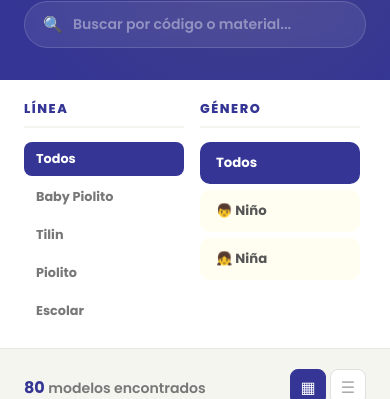
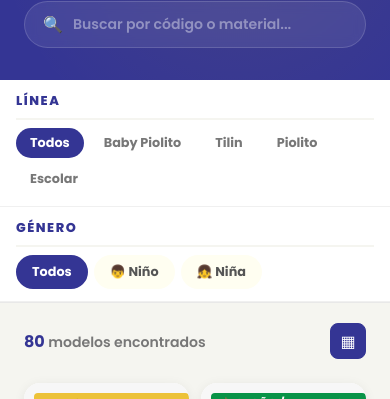
Before and after one commit to KevinChavez025/ZAPATILLAS, an Angular app: page /productos in a window 390 px wide. Shown: the part 302-701 px from the top of the page. Built offline with nearby package versions, Linux system fonts and the light colour scheme.

Commit message:
moficaiones del responsive

```diff
--- a/src/app/Pages/home/home.css
+++ b/src/app/Pages/home/home.css
@@ -529,7 +529,7 @@
 
 /* ─── CONTACT ─── */
 .contact-section {
-  background: var(--navy); padding: 60px 52px; text-align: center;
+  background: var(--navy); padding: 90px 52px; text-align: center;
   position: relative; overflow: hidden;
 }
 .contact-section::before {
@@ -542,14 +542,31 @@
   color: rgba(255,255,255,.025); top: 50%; left: 50%; transform: translate(-50%,-50%);
   pointer-events: none; white-space: nowrap; letter-spacing: .1em;
 }
+/* Patrón de puntos decorativos */
+.contact-dots {
+  position: absolute; inset: 0; pointer-events: none; z-index: 0;
+  background-image: radial-gradient(circle, rgba(255,255,255,.06) 1px, transparent 1px);
+  background-size: 28px 28px;
+}
 .contact-glow {
-  position: absolute; width: 500px; height: 500px;
-  background: radial-gradient(circle, rgba(236,194,56,.07), transparent 70%);
+  position: absolute; width: 600px; height: 600px;
+  background: radial-gradient(circle, rgba(236,194,56,.09), transparent 70%);
   top: 50%; left: 50%; transform: translate(-50%,-50%); border-radius: 50%; pointer-events: none;
 }
+.contact-inner {
+  position: relative; z-index: 2; max-width: 680px; margin: 0 auto;
+}
+.contact-eyebrow {
+  font-size: 1.1rem; font-weight: 800; letter-spacing: .25em;
+  text-transform: uppercase; color: var(--yellow);
+  margin-bottom: 20px; display: block;
+}
 .contact-sub {
-  color: rgba(255,255,255,.6); font-size: .95rem; font-weight: 600;
-  max-width: 500px; margin: 0 auto 40px; line-height: 1.75; position: relative; z-index: 2;
+  color: rgba(255,255,255,.65); font-size: 1rem; font-weight: 500;
+  max-width: 500px; margin: 0 auto 48px; line-height: 1.8; position: relative; z-index: 2;
+}
+.contact-btns {
+  display: flex; align-items: center; justify-content: center; gap: 16px; flex-wrap: wrap;
 }
 .wa-big {
   display: inline-flex; align-items: center; gap: 12px;
@@ -560,10 +577,14 @@
 }
 .wa-big svg { width: 26px; height: 26px; fill: white; flex-shrink: 0; }
 .wa-big:hover { transform: translateY(-4px); box-shadow: 0 18px 45px rgba(37,211,102,.5); }
-.wa-number {
-  display: block; margin-top: 22px; font-family: var(--font-title), sans-serif;
-  font-size: 2rem; color: var(--yellow); letter-spacing: .1em; position: relative; z-index: 2;
+.btn-catalog {
+  display: inline-flex; align-items: center; gap: 8px;
+  border: 2px solid rgba(255,255,255,.3); color: white; padding: 17px 36px; border-radius: 50px;
+  font-size: 1rem; font-weight: 800; text-decoration: none;
+  transition: border-color .2s, background .2s, transform .2s;
+  position: relative; z-index: 2;
 }
+.btn-catalog:hover { border-color: var(--yellow); color: var(--yellow); transform: translateY(-4px); }
 
 /* ─── STORES ─── */
 .stores-section { background: var(--cream); }
@@ -839,6 +860,7 @@
   .hero-kid-img { height: 340px; max-height: 100%; }  .section { padding: 44px 24px; }
   .cats-grid { grid-template-columns: 1fr 1fr; }
   .about-band { grid-template-columns: 1fr; }
+  .about-visual { display: none; }
   .features-grid { grid-template-columns: 1fr 1fr; }
   .store-card { grid-template-columns: 1fr; }
   .store-right { padding: 40px 32px; }
--- a/src/app/Pages/home/home.html
+++ b/src/app/Pages/home/home.html
@@ -4,8 +4,8 @@
     <span class="eyebrow eyebrow-lg">Fábrica Mayorista Peruana</span>
 
     <h1 class="hero-title">
-      Tu marca,<br>
-      <span class="yl">nuestra fábrica</span>
+      Primeros pasos,<br>
+      <span class="yl">para siempre</span>
     </h1>
 
     <p class="hero-sub">
@@ -80,7 +80,7 @@
   <div class="cats-grid">
     @for (cat of categorias; track cat.nombre; let i = $index) {
       <div
-        class="cat rise"
+        class="cat slide-right"
         [class]="'d' + (i+1)"
         (click)="irAColeccion(cat.linea)"
         role="button"
@@ -141,7 +141,7 @@
 <!-- ═══════════════════════════════════════════ FEATURES ═══ -->
 <section class="section features-section">
   <div class="rise" style="text-align:center">
-    <span class="sec-eyebrow" style="display:block;text-align:center">¿Por qué elegirnos?</span>
+    <span class="sec-eyebrow no-dash eyebrow-xl" style="display:block;text-align:center">¿Por qué elegirnos?</span>
     <h2 class="sec-title" style="text-align:center">
       Lo que nos hace <span class="nv">diferentes</span>
     </h2>
@@ -262,19 +262,27 @@
 <!-- ═══════════════════════════════════════════ CONTACT ═══ -->
 <section class="contact-section" id="contacto">
   <div class="contact-glow"></div>
-  <span class="sec-eyebrow no-dash" style="color:var(--yellow);display:block;text-align:center">Contáctanos</span>
+  <div class="contact-dots"></div>
+
+  <div class="contact-inner">
+    <h3 class="contact-eyebrow">Contáctanos</h3>
     <h2 class="sec-title rise" style="color:white;text-align:center">
       ¿Listo para hacer<br>tu pedido mayorista?
     </h2>
     <p class="contact-sub rise">
       Escríbenos por WhatsApp, te enviamos el catálogo completo, cotizamos tu pedido y coordinamos el envío a tu país.
     </p>
-  <a [href]="(waBase + 'Hola!%20Me%20interesa%20el%20calzado%20Piolito') | sanitizeUrl"
-    class="wa-big rise" target="_blank" rel="noopener">
+    <div class="contact-btns rise">
+      <a [href]="(waBase + 'Hola!%20Quiero%20hacer%20un%20pedido%20mayorista%20de%20Piolito') | sanitizeUrl"
+        class="wa-big" target="_blank" rel="noopener">
         <svg viewBox="0 0 24 24"><path [attr.d]="waIcon"/></svg>
         Escribir por WhatsApp
       </a>
-  <span class="wa-number">+51 977 938 796</span>
+      <a routerLink="/productos" class="btn-catalog">
+        Ver Catálogo →
+      </a>
+    </div>
+  </div>
 </section>
 
 
--- a/src/app/Pages/home/home.ts
+++ b/src/app/Pages/home/home.ts
@@ -109,7 +109,7 @@ export class Home implements AfterViewInit {
         if (e.isIntersecting) { e.target.classList.add('on'); io.unobserve(e.target); }
       });
     }, { threshold: 0.1 });
-    document.querySelectorAll('.rise').forEach(el => io.observe(el));
+    document.querySelectorAll('.rise, .slide-right').forEach(el => io.observe(el));
 
     // ── Forzar reproducción del video del globo ──
     const video = document.querySelector('.globe-video') as HTMLVideoElement;
--- a/src/app/Pages/productos/productos.css
+++ b/src/app/Pages/productos/productos.css
@@ -725,8 +725,41 @@
   .search-wrap { min-width: 100%; }
   .linea-tabs { padding: 0 16px; }
   .catalog-layout { grid-template-columns: 1fr; }
-  .sidebar { flex-direction: row; flex-wrap: wrap; gap: 16px; padding: 20px 24px; border-right: none; border-bottom: 1px solid #e8e8e8; }
-  .filter-group { min-width: 160px; }
+  .sidebar {
+    flex-direction: column;
+    gap: 0;
+    padding: 0;
+    border-right: none;
+    border-bottom: 1px solid #e8e8e8;
+  }
+  .filter-group {
+    padding: 12px 16px;
+    border-bottom: 1px solid #f0f0f0;
+  }
+  .filter-title { margin-bottom: 8px; }
+  .etapa-list {
+    display: flex;
+    flex-direction: row;
+    flex-wrap: wrap;
+    gap: 6px;
+  }
+  .etapa-btn {
+    padding: 6px 14px;
+    border-radius: 20px;
+    font-size: .8rem;
+    white-space: nowrap;
+  }
+  .genero-btns {
+    flex-direction: row;
+    flex-wrap: wrap;
+    gap: 6px;
+  }
+  .genero-btn {
+    padding: 6px 14px;
+    border-radius: 20px;
+    font-size: .8rem;
+    white-space: nowrap;
+  }
   .catalog-content { padding: 20px 24px; }
   .products-grid { grid-template-columns: repeat(auto-fill, minmax(160px, 1fr)); gap: 12px; }
   .modal-body { grid-template-columns: 1fr; }
@@ -735,6 +768,9 @@
 }
 
 @media (max-width: 480px) {
+  /* Ocultar botón de vista lista en móvil - solo grid */
+  .view-btn:last-child { display: none; }
+  .list-card { flex-direction: column; }
   .products-grid { grid-template-columns: 1fr 1fr; }
   .list-card { flex-direction: column; }
   .list-img { width: 100%; height: 140px; }
--- a/src/app/Pages/productos/productos.ts
+++ b/src/app/Pages/productos/productos.ts
@@ -19,7 +19,12 @@ export type { Producto };
 })
 export class Productos implements OnInit {
 
-  constructor(private route: ActivatedRoute) {}
+  constructor(private route: ActivatedRoute) {
+    // En móvil siempre usar vista grilla
+    if (window.innerWidth <= 480) {
+      this.vistaGrid.set(true);
+    }
+  }
 
   ngOnInit(): void {
     this.route.queryParams.subscribe(params => {
--- a/src/styles.css
+++ b/src/styles.css
@@ -42,6 +42,15 @@ body {
   transition: opacity 0.7s ease, transform 0.7s ease;
 }
 .rise.on { opacity: 1; transform: translateY(0); }
+
+/* Entrada desde la derecha */
+.slide-right {
+  opacity: 0;
+  transform: translateX(80px);
+  transition: opacity 0.65s cubic-bezier(0.22,1,0.36,1), transform 0.65s cubic-bezier(0.22,1,0.36,1);
+}
+.slide-right.on { opacity: 1; transform: translateX(0); }
+
 .d1 { transition-delay: 0.1s; }
 .d2 { transition-delay: 0.2s; }
 .d3 { transition-delay: 0.3s; }
```
Also changed, not shown: 1 other file (tests, documents, lock files or other folders). Lines whose indentation alone changed are shown as unchanged.
